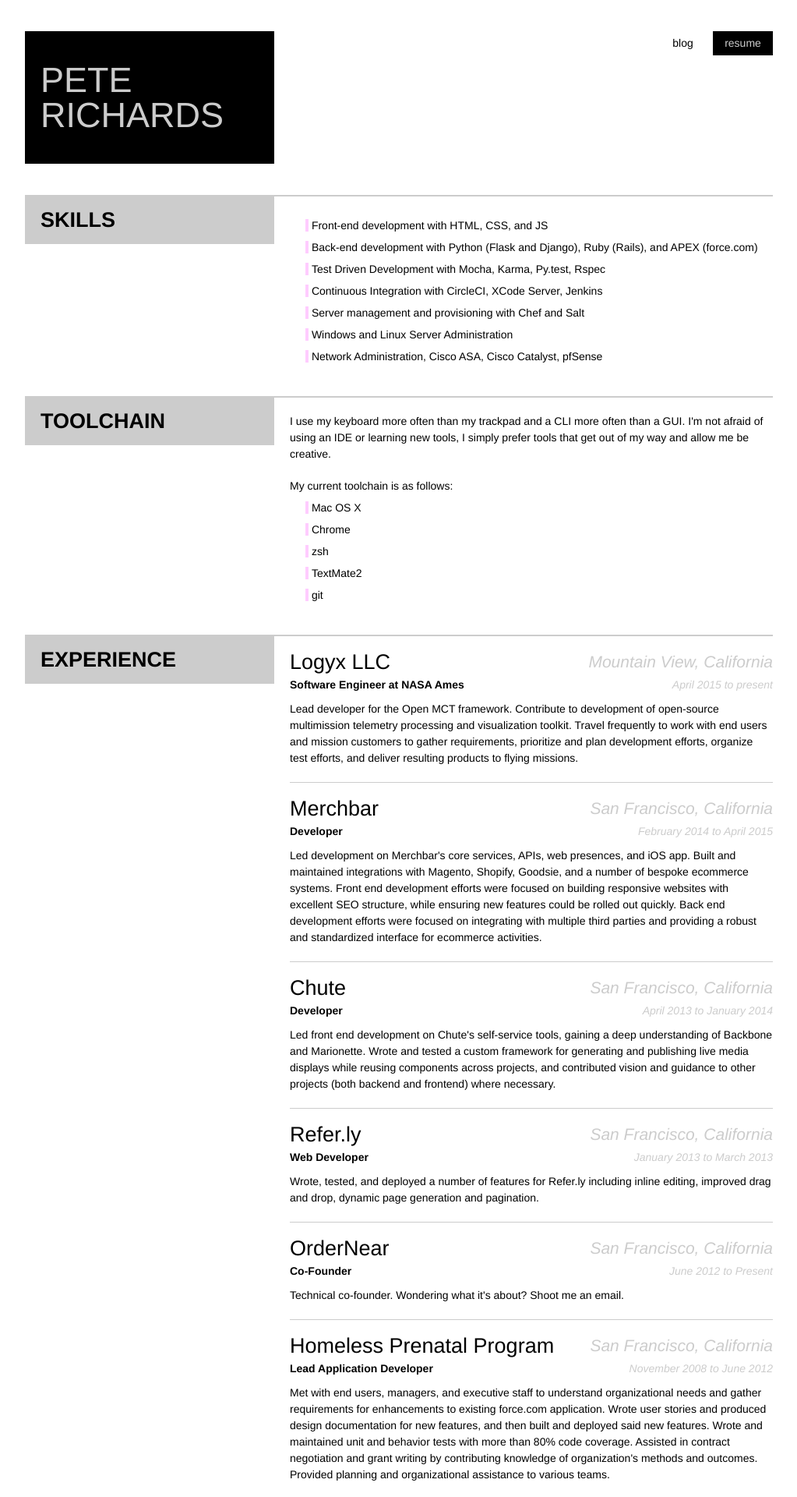
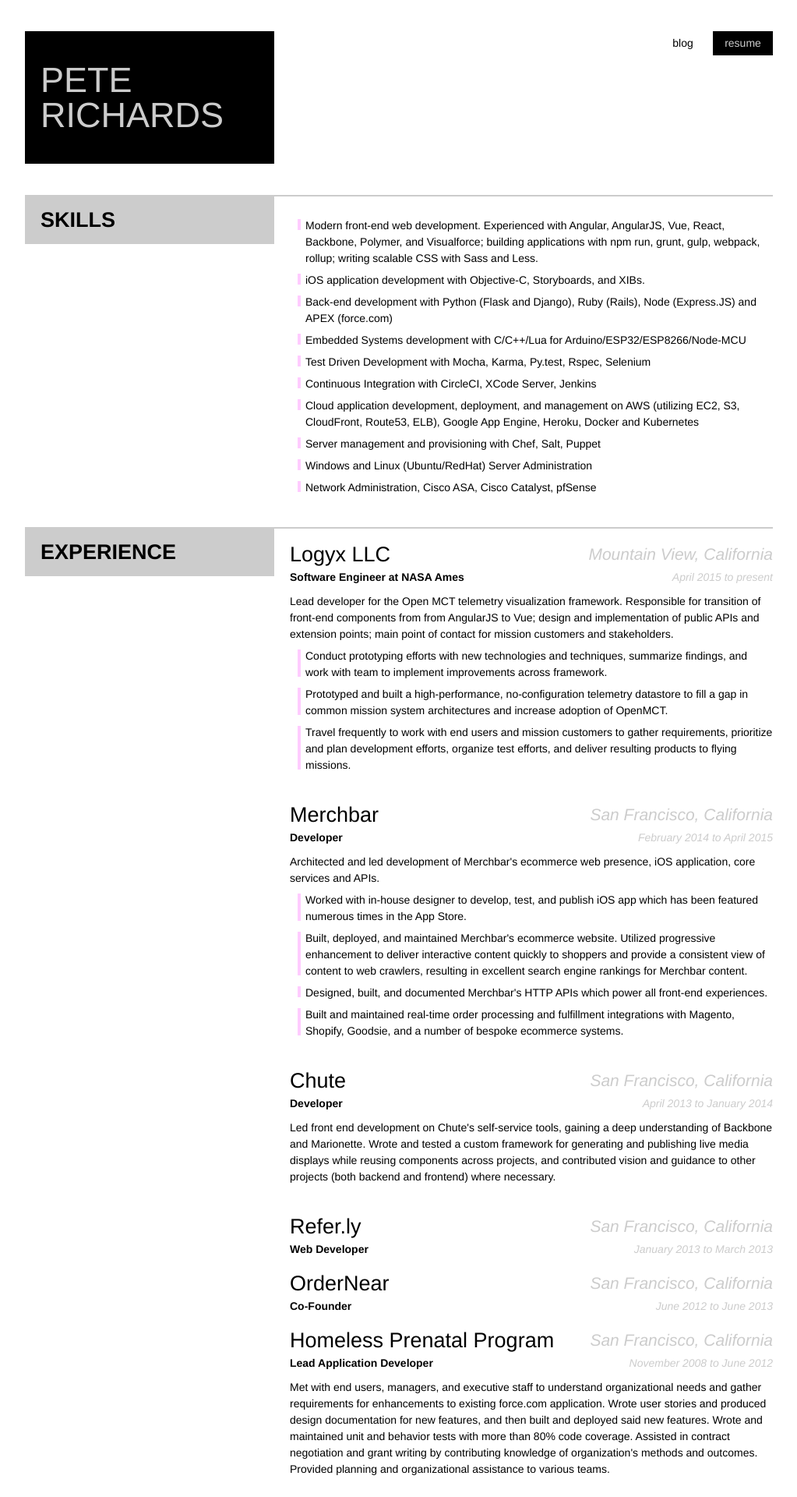
Before and after one commit to larkin/larkin.github.com, a Jekyll site: the page built from resume.html, in a window 1280 px wide. Shown: the top 1920 px of the page at 78% size, without its empty margins (128-1151 px from the left). Built offline with Jekyll 4.4.1, drawn with Linux system fonts in a browser that asks for light colours; Markdown is read by kramdown in place of the engine named in the settings; some of the changed text lies outside the part shown.

Commit message:
Update skills and experience

```diff
--- a/_includes/header.html
+++ b/_includes/header.html
@@ -7,7 +7,7 @@
 
 <body>
   <header>
-    <a href="/">Pete Richards</a>
+    <a href="/"><span>Pete</span> Richards</a>
     <ul id="navigation">
       <li>
         <a href="/resume.html"
--- a/resume.html
+++ b/resume.html
@@ -8,17 +8,186 @@
 <section id="skills">
     <h1>skills</h1>
     <div>
-      <ul>
-        <li>Front-end development with HTML, CSS, and JS</li>
-        <li>Back-end development with Python (Flask and Django), Ruby (Rails),
-            and APEX (force.com)</li>
-        <li>Test Driven Development with Mocha, Karma, Py.test, Rspec</li>
-        <li>Continuous Integration with CircleCI, XCode Server, Jenkins</li>
-        <li>Server management and provisioning with Chef and Salt</li>
-        <li>Windows and Linux Server Administration</li>
-        <li>Network Administration, Cisco ASA, Cisco Catalyst, pfSense</li>
+      <ul class="short-bullet">
+        <li>
+          Modern front-end web development.  Experienced with Angular, AngularJS,
+          Vue, React, Backbone, Polymer, and Visualforce; building applications
+          with npm run, grunt, gulp, webpack, rollup; writing scalable CSS with
+          Sass and Less.
+        </li>
+        <li>
+          iOS application development with Objective-C, Storyboards, and XIBs.
+        </li>
+        <li>
+          Back-end development with Python (Flask and Django), Ruby (Rails),
+          Node (Express.JS) and APEX (force.com)
+        </li>
+        <li>
+          Embedded Systems development with C/C++/Lua for
+          Arduino/ESP32/ESP8266/Node-MCU
+        </li>
+        <li>
+          Test Driven Development with Mocha, Karma, Py.test, Rspec, Selenium
+        </li>
+        <li>
+          Continuous Integration with CircleCI, XCode Server, Jenkins
+        </li>
+        <li>
+          Cloud application development, deployment, and management on AWS
+          (utilizing EC2, S3, CloudFront, Route53, ELB), Google App Engine,
+          Heroku, Docker and Kubernetes
+        </li>
+        <li>
+          Server management and provisioning with Chef, Salt, Puppet
+        </li>
+        <li>
+          Windows and Linux (Ubuntu/RedHat) Server Administration
+        </li>
+        <li>
+          Network Administration, Cisco ASA, Cisco Catalyst, pfSense
+        </li>
       </ul>
     </div>
+</section>
+
+<section id="experience">
+  <h1>experience</h1>
+  <div id="nasa">
+    <h2>Logyx LLC<em>Mountain View, California</em></h2>
+    <h3>Software Engineer at NASA Ames<em>April 2015 to present</em></h3>
+    <p>
+      Lead developer for the Open MCT telemetry visualization framework.
+      Responsible for transition of front-end components from from AngularJS to
+      Vue; design and implementation of public APIs and extension points; main
+      point of contact for mission customers and stakeholders.
+    </p>
+    <ul>
+      <li>
+        Conduct prototyping efforts with new technologies and techniques,
+        summarize findings, and work with team to implement improvements across
+        framework.
+      </li>
+      <li>
+        Prototyped and built a high-performance, no-configuration telemetry
+        datastore to fill a gap in common mission system architectures and increase
+        adoption of OpenMCT.
+      </li>
+      <li>
+        Travel frequently to work with end users and mission customers to gather
+        requirements, prioritize and plan development efforts, organize test
+        efforts, and deliver resulting products to flying missions.
+      </li>
+    </ul>
+  </div>
+  <div id="merchbar">
+    <h2>Merchbar<em>San Francisco, California</em></h2>
+    <h3>Developer<em>February 2014 to April 2015</em></h3>
+    <p>
+      Architected and led development of Merchbar's ecommerce web presence, iOS
+      application, core services and APIs.
+    </p>
+    <ul>
+      <li>
+        Worked with in-house designer to develop, test, and publish iOS app
+        which has been featured numerous times in the App Store.
+      </li>
+      <li>
+        Built, deployed, and maintained Merchbar's ecommerce website.  Utilized
+        progressive enhancement to deliver interactive content quickly to shoppers
+        and provide a consistent view of content to web crawlers, resulting in
+        excellent search engine rankings for Merchbar content.
+      </li>
+      <li>
+        Designed, built, and documented Merchbar's HTTP APIs which power all
+        front-end experiences.
+      </li>
+      <li>
+        Built and maintained real-time order processing and fulfillment
+        integrations with Magento, Shopify, Goodsie, and a number of bespoke
+        ecommerce systems.
+      </li>
+    </ul>
+  </div>
+  <div id="getchute">
+    <h2>Chute<em>San Francisco, California</em></h2>
+    <h3>Developer<em>April 2013 to January 2014</em></h3>
+    <p>
+      Led front end development on Chute's self-service tools, gaining a deep
+      understanding of Backbone and Marionette.  Wrote and tested a custom
+      framework for generating and publishing live media displays while reusing
+      components across projects, and contributed vision and guidance to other
+      projects (both backend and frontend) where necessary.
+    </p>
+  </div>
+  <div id="referly" class="short">
+    <h2>Refer.ly<em>San Francisco, California</em></h2>
+    <h3>Web Developer<em>January 2013 to March 2013</em></h3>
+    <p>
+      Wrote, tested, and deployed a number of features for Refer.ly including
+      inline editing, improved drag and drop, dynamic page generation and
+      pagination.
+    </p>
+  </div>
+  <div id="order_near" class="short">
+    <h2>OrderNear<em>San Francisco, California</em></h2>
+    <h3>Co-Founder<em>June 2012 to June 2013</em></h3>
+    <p>
+      Technical co-founder.  Wondering what it's about?  Shoot me an email.
+    </p>
+  </div>
+  <div id="homeless_prenatal_program">
+    <h2>Homeless Prenatal Program<em>San Francisco, California</em></h2>
+    <h3>Lead Application Developer<em>November 2008 to June 2012</em></h3>
+    <p>
+      Met with end users, managers, and executive staff to understand
+      organizational needs and gather requirements for enhancements to
+      existing force.com application.  Wrote user stories and produced
+      design documentation for new features, and then built and deployed
+      said new features.  Wrote and maintained unit and behavior tests with
+      more than 80% code coverage.
+
+      Assisted in contract negotiation and grant writing by contributing
+      knowledge of organization's methods and outcomes.  Provided planning
+      and organizational assistance to various teams.
+    </p>
+  </div>
+  <div id="sarai_llc" class="hidden">
+    <h2>Sarai LLC<em>San Francisco, California</em></h2>
+    <h3>Windows Support Engineer<em>July 2008 to November 2008</em></h3>
+    <p>
+      Provided hardware, infrastructure, and software support to non-profit
+      organizations with up to 100 users.  Wrote systems documentation,
+      developed budgets.  Assisted clients in developing IT policies and
+      procedures and writing grant proposals.
+    </p>
+  </div>
+  <div id="harder_mechanical_contractors" class="hidden">
+    <h2>Harder Mechanical Contractors<em>Portland, Oregon</em></h2>
+    <h3>Systems Administrator<em>May 2007 to September 2007</em></h3>
+    <p>
+      Managed Windows domain and provided end user support.  Planned,
+      budgeted, and executed setup of new field offices.
+    </p>
+  </div>
+  <div id="freelance" class="hidden">
+    <h2>Freelance<em>USA</em></h2>
+    <h3>
+      Web Development, Systems Administration
+      <em>June 2002 - Present</em>
+    </h3>
+    <p>
+      My father was a huge nerd; my technical learnings started early. At age
+      seven I had access to our family computer: a 486 with QBASIC.  When we
+      weren't playing on the 486, we were launching model rockets or rebuilding
+      one of our old volkswagens.
+
+      I have the pleasure to work in a field that I enjoy, and I'm always
+      willing to get involved and help a company or individual reach their
+      goals.  I've worked with numerous clients over the years in various
+      capabilities-- most recently with TCB Courier, a San Francisco based
+      company.
+    </p>
+  </div>
 </section>
 
 <section id="toolchain">
@@ -42,127 +211,33 @@
   </div>
 </section>
 
-<section id="experience">
-  <h1>experience</h1>
-  <div id="nasa">
-    <h2>Logyx LLC<em>Mountain View, California</em></h2>
-    <h3>Software Engineer at NASA Ames<em>April 2015 to present</em></h3>
-    <p>
-      Lead developer for the Open MCT framework.  Contribute to development of
-      open-source multimission telemetry processing and visualization toolkit.
-      Travel frequently to work with end users and mission customers to gather
-      requirements, prioritize and plan development efforts, organize test
-      efforts, and deliver resulting products to flying missions.
-    </p>
-  </div>
-  <div id="merchbar">
-    <h2>Merchbar<em>San Francisco, California</em></h2>
-    <h3>Developer<em>February 2014 to April 2015</em></h3>
-    <p>
-      Led development on Merchbar's core services, APIs, web presences, and
-      iOS app.  Built and maintained integrations with Magento, Shopify,
-      Goodsie, and a number of bespoke ecommerce systems.  Front end development
-      efforts were focused on building responsive websites with excellent SEO
-      structure, while ensuring new features could be rolled out quickly.  Back
-      end development efforts were focused on integrating with multiple third
-      parties and providing a robust and standardized interface for ecommerce
-      activities.
-    </p>
-  </div>
-  <div id="getchute">
-    <h2>Chute<em>San Francisco, California</em></h2>
-    <h3>Developer<em>April 2013 to January 2014</em></h3>
-    <p>
-      Led front end development on Chute's self-service tools, gaining a deep
-      understanding of Backbone and Marionette.  Wrote and tested a custom
-      framework for generating and publishing live media displays while reusing
-      components across projects, and contributed vision and guidance to other
-      projects (both backend and frontend) where necessary.
-    </p>
-  </div>
-  <div id="referly">
-    <h2>Refer.ly<em>San Francisco, California</em></h2>
-    <h3>Web Developer<em>January 2013 to March 2013</em></h3>
-    <p>
-      Wrote, tested, and deployed a number of features for Refer.ly including
-      inline editing, improved drag and drop, dynamic page generation and
-      pagination.
-    </p>
-  </div>
-  <div id="order_near">
-    <h2>OrderNear<em>San Francisco, California</em></h2>
-    <h3>Co-Founder<em>June 2012 to Present</em></h3>
-    <p>
-      Technical co-founder.  Wondering what it's about?  Shoot me an email.
-    </p>
-  </div>
-  <div id="homeless_prenatal_program">
-    <h2>Homeless Prenatal Program<em>San Francisco, California</em></h2>
-    <h3>Lead Application Developer<em>November 2008 to June 2012</em></h3>
-    <p>
-      Met with end users, managers, and executive staff to understand
-      organizational needs and gather requirements for enhancements to
-      existing force.com application.  Wrote user stories and produced
-      design documentation for new features, and then built and deployed
-      said new features.  Wrote and maintained unit and behavior tests with
-      more than 80% code coverage.
-
-      Assisted in contract negotiation and grant writing by contributing
-      knowledge of organization's methods and outcomes.  Provided planning
-      and organizational assistance to various teams.
-    </p>
-  </div>
-  <div id="sarai_llc">
-    <h2>Sarai LLC<em>San Francisco, California</em></h2>
-    <h3>Windows Support Engineer<em>July 2008 to November 2008</em></h3>
-    <p>
-      Provided hardware, infrastructure, and software support to non-profit
-      organizations with up to 100 users.  Wrote systems documentation,
-      developed budgets.  Assisted clients in developing IT policies and
-      procedures and writing grant proposals.
-    </p>
-  </div>
-  <div id="harder_mechanical_contractors">
-    <h2>Harder Mechanical Contractors<em>Portland, Oregon</em></h2>
-    <h3>Systems Administrator<em>May 2007 to September 2007</em></h3>
-    <p>
-      Managed Windows domain and provided end user support.  Planned,
-      budgeted, and executed setup of new field offices.
-    </p>
-  </div>
-  <div id="freelance">
-    <h2>Freelance<em>USA</em></h2>
-    <h3>
-      Web Development, Systems Administration
-      <em>June 2002 - Present</em>
-    </h3>
-    <p>
-      My father was a huge nerd; my technical learnings started early. At age
-      seven I had access to our family computer: a 486 with QBASIC.  When we
-      weren't playing on the 486, we were launching model rockets or rebuilding
-      one of our old volkswagens.
-
-      I have the pleasure to work in a field that I enjoy, and I'm always
-      willing to get involved and help a company or individual reach their
-      goals.  I've worked with numerous clients over the years in various
-      capabilities-- most recently with TCB Courier, a San Francisco based
-      company.
-    </p>
-  </div>
-</section>
 
 <section id="side_projects">
   <h1>side projects</h1>
+  <div>
+    <p>
+      I like to have projects to work on in my spare time.  If you'd like to know
+      more about any of the following, please don't hesitate to get in touch.
+    </p>
+  </div>
+  <div id="distributedsymphony">
+    <h2>Distributed Symphony<em>February 2018 to May 2018</em></h2>
+    <p class="hidden"></p>
+  </div>
+  <div id="iot_kinetic_race">
+    <h2>Kinetic Sculpture Racing<em>February 2016 to May 2016</em></h2>
+    <p class="hidden"></p>
+  </div>
   <div id="tenthousandpushups">
     <h2>TenThousandPushups.com<em>February 2012</em></h2>
-    <p>
+    <p class="hidden">
       Ten thousand push-ups by the end of the year? Join the challenge. A
       simple to use website for logging push-ups and competing with friends.
     </p>
   </div>
   <div id="bittrainer">
     <h2>BitTrainer<em>November 2011</em></h2>
-    <p>
+    <p class="hidden">
       Developed a prototype Android application for tracking workouts at the
       gym.  Focus on ease of use, simplicity in design and "siri-like"
       interactions with text to speech and voice recognition.
@@ -170,14 +245,15 @@
   </div>
   <div id="arduino_sous_vide">
     <h2>Arduino Sous Vide<em>February 2011</em></h2>
-    <p>
+    <p class="hidden">
       Shortly after eating my first sous vide egg, I programmed an Arduino
       PID controller and built a sous vide cooker.  The taste of a perfectly
       done rare steak cooked by your own sous vide machine is second to none.
+    </p>
   </div>
   <div id="the_local_player">
     <h2>The Local Player<em>May 2010 to July 2010</em></h2>
-    <p>
+    <p class="hidden">
       Using Python, the Django framework, and the SoundManager library,
       I built a web application to stream my personal music library (too
       large to store on a mobile device) to any html5 device.  I used the
--- a/static/core.css
+++ b/static/core.css
@@ -50,6 +50,10 @@
     /* or "B:"
     padding-top: 0px;
     padding-bottom: 0px; */
+}
+
+.hidden { /* Everyone needs one of these */
+    display: none;
 }
 
 /* ============================================================================
@@ -208,13 +212,33 @@
 section > div {
     float: right;
     margin-top: 20px;
-    border-bottom: 1px solid #ccc;
+}
+
+section > div.short {
+    border-bottom: none;
+}
+
+section > div.short p {
+    display: none;
+}
+
+section > div ul li {
+    position: relative;
 }
 
 section > div ul li::before {
     content: '\0000a0';
+    position: absolute;
+    top: 2px;
+    bottom: 5px;
+    left: -0.75em;
     color: #fff;
     border-left: 4px solid #fcf;
+}
+
+section > div ul.short-bullet li::before {
+    height: 1em;
+    bottom: auto;
 }
 
 section > div > h2 {
@@ -244,7 +268,6 @@
 section > div h4 {
   font-size: 125%;
   margin-top: 1em;
-
 }
 
 section > div > h3 em {
```
